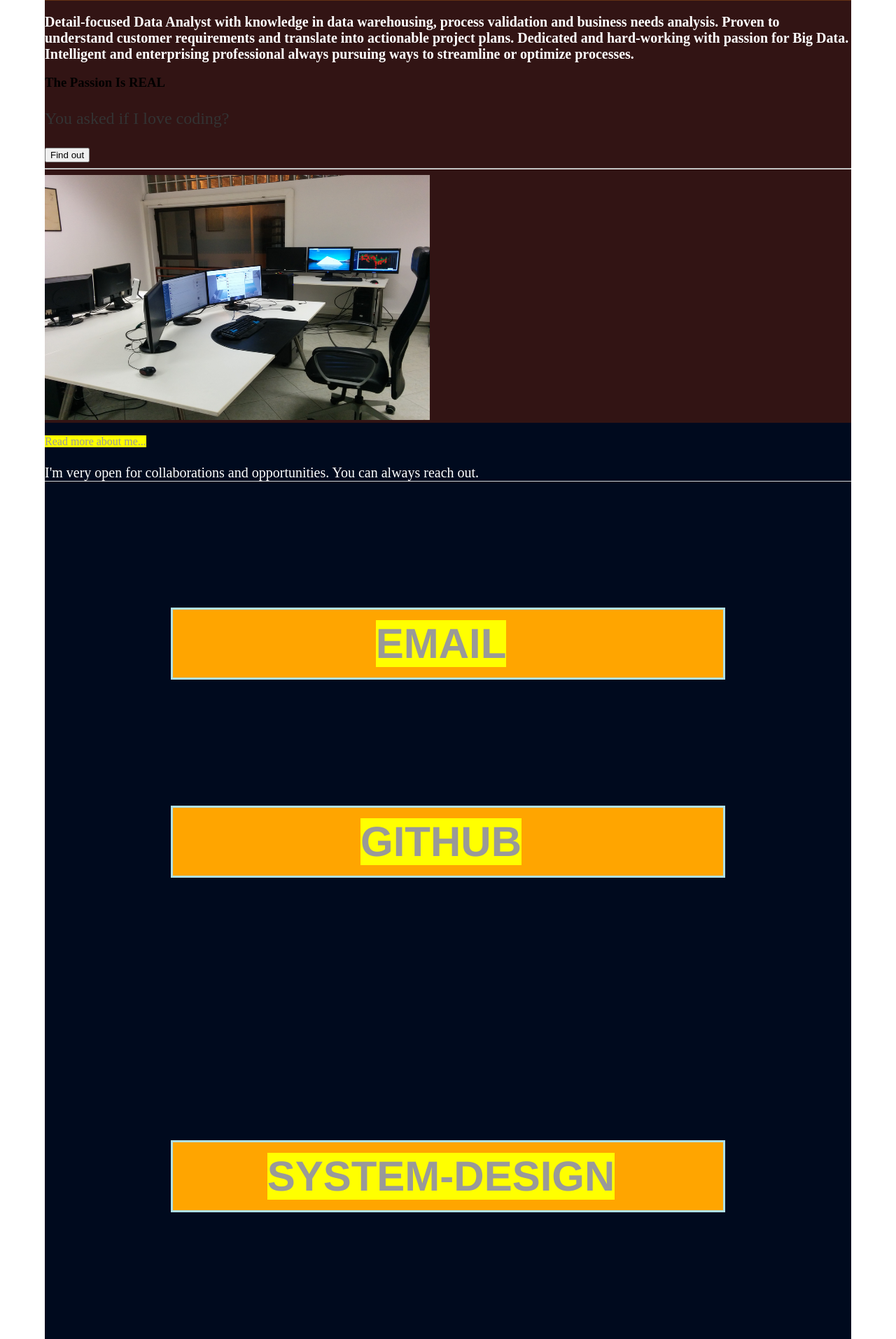
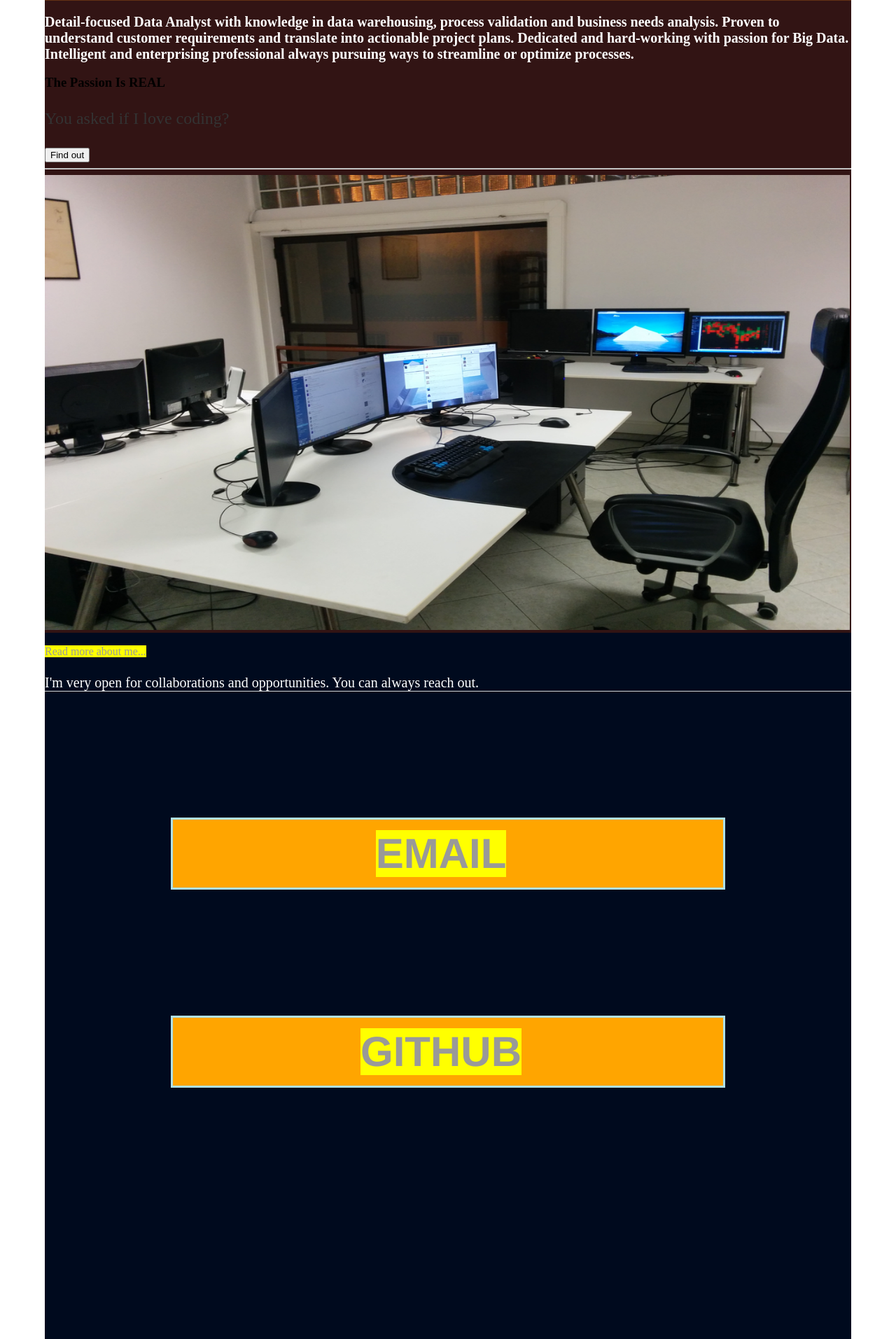
Before and after one commit to teefortech/teefortech.github.io, a Jekyll site: the page index.html, which Jekyll copies as it is, in a window 1280 px wide. Shown: the part 455-2368 px from the top of the page at 70% size. Built offline with Jekyll 4.4.1, drawn with Linux system fonts in a browser that asks for light colours.

Commit message:
Update index.html

```diff
--- a/index.html
+++ b/index.html
@@ -65,7 +65,7 @@ a:active {
 
 <script src="/JS/Tmex_Script.js"></script>
            <hr>
-  <img src="Teeprog4.png" alt="TeeCode" width="550" height="350">
+  <img src="Teeprog4.png" alt="TeeCode" width="1150" height="650">
 <div style="background-color: rgb(0, 10, 30); font-family: Times New Roman">
 	<div class="container">
     		<div class="blurb">
```
